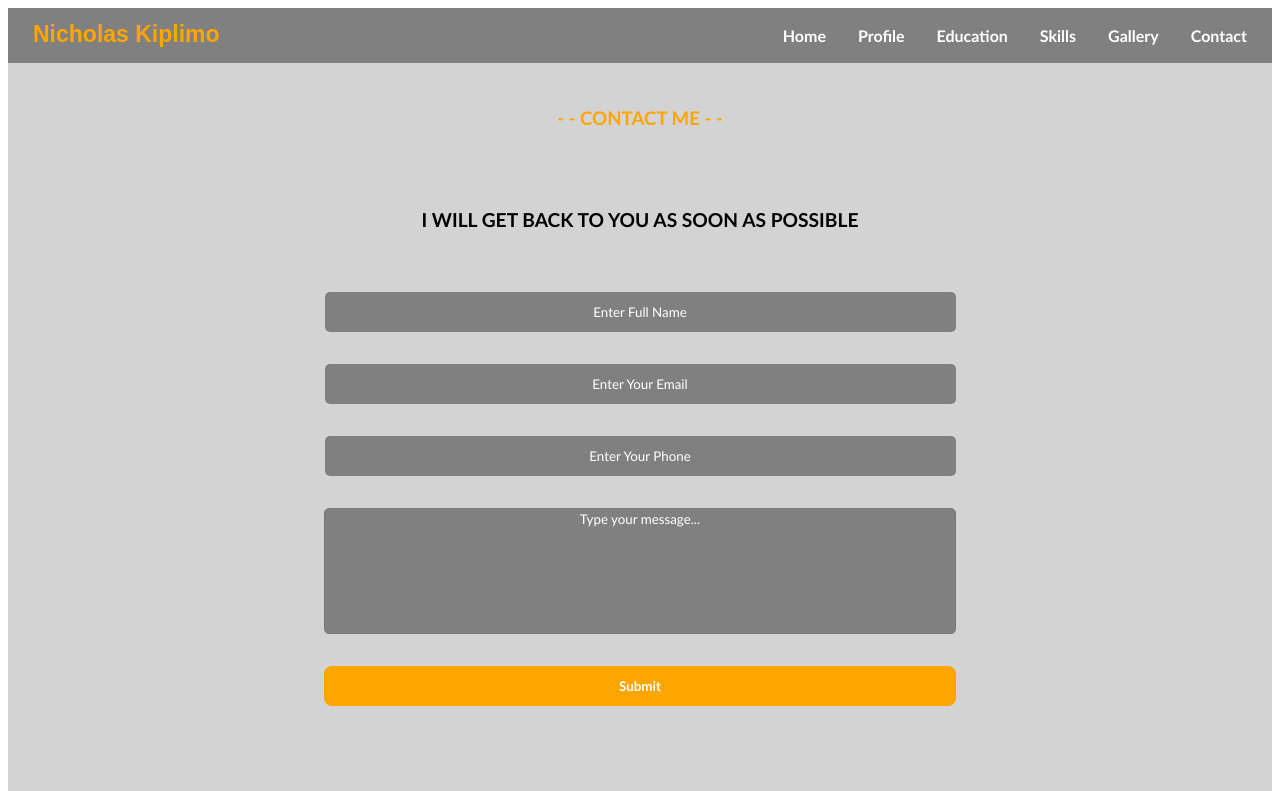
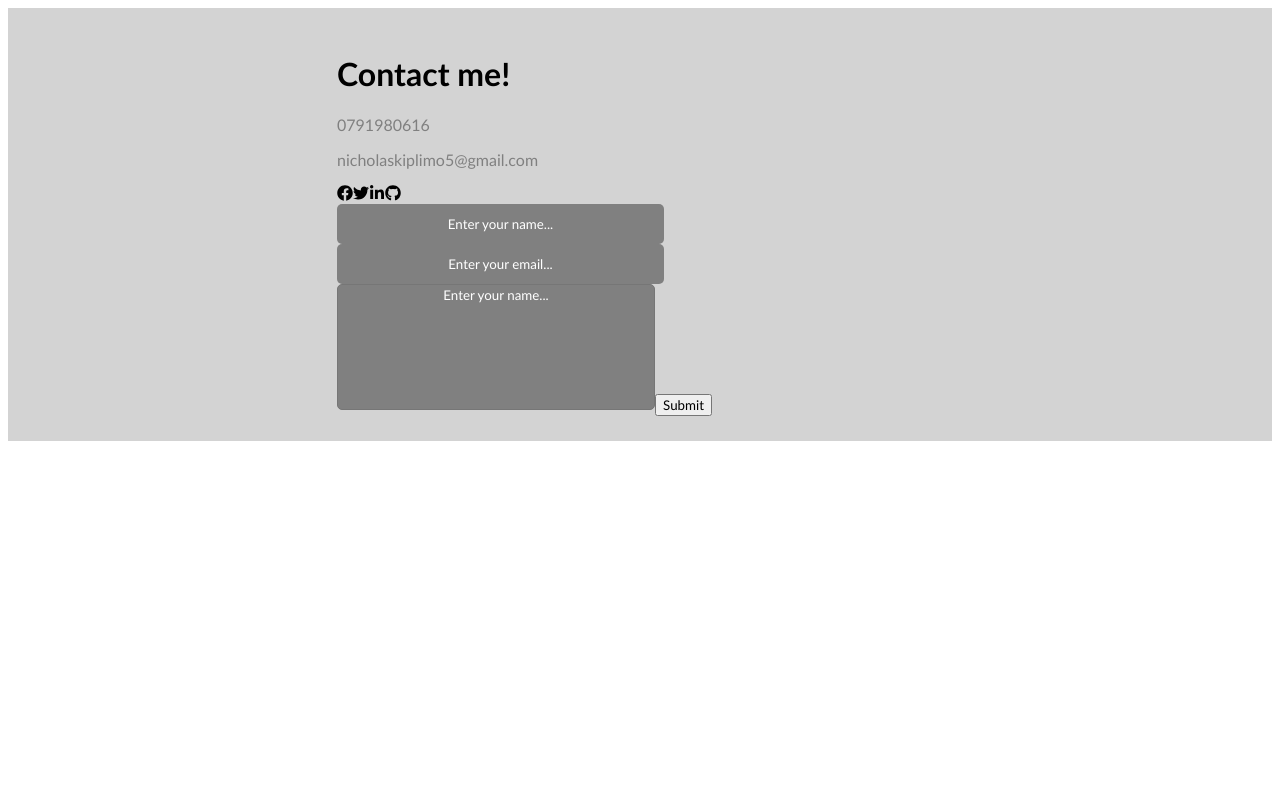
Before and after one commit to developer-home/porfolio_website, a React (Create React App) app: page /contact in a window 1280 px wide. Shown: the top 791 px of the page. Built offline with nearby package versions, Linux system fonts and the light colour scheme.

Commit message:
Contact update

```diff
--- a/src/App.js
+++ b/src/App.js
@@ -5,7 +5,7 @@ import Profile from "./Routes/Profile";
 import Education from './Routes/Education'
 import Skills from './Routes/Skills'
 import Gallery from './Routes/Gallery'
-import Contact from './Routes/Contact'
+import Contact from './Routes/contact/Contact'
 
 
 function App() {
--- /dev/null
+++ b/src/Routes/contact/Contact.js
@@ -0,0 +1,36 @@
+import React from "react";
+import { FaFacebook, FaGithub, FaLinkedinIn, FaTwitter } from "react-icons/fa";
+import "./contact.css";
+
+const Contact = () => {
+  return (
+    <div className="contact">
+      <div className="container">
+        <div className="row">
+          <div className="contact-left">
+            <h1 className="sub-title">Contact me!</h1>
+            <p>0791980616</p>
+            <p>nicholaskiplimo5@gmail.com</p>
+            <div className="social-icons">
+              <FaFacebook />
+              <FaTwitter />
+              <FaLinkedinIn />
+              <FaGithub />
+            </div>
+          </div>
+          <div className="contact-right">
+            <form action="">
+                <input type="text" name="name" placeholder="Enter your name..." />
+                <input type="text" name="email" placeholder="Enter your email..." />
+                <textarea type="text" rows="6" placeholder="Enter your name..." />
+
+                <button type="submit">Submit</button>
+            </form>
+          </div>
+        </div>
+      </div>
+    </div>
+  );
+};
+
+export default Contact;
```
Also changed, not shown: src/Routes/contact/contact.css (added).
